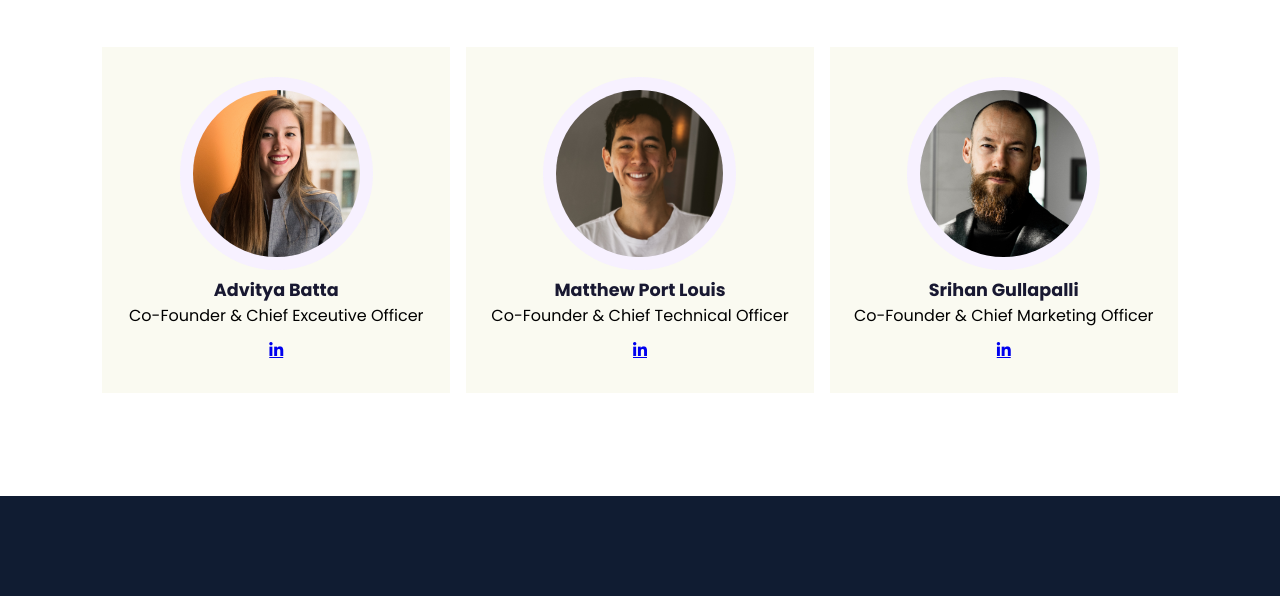
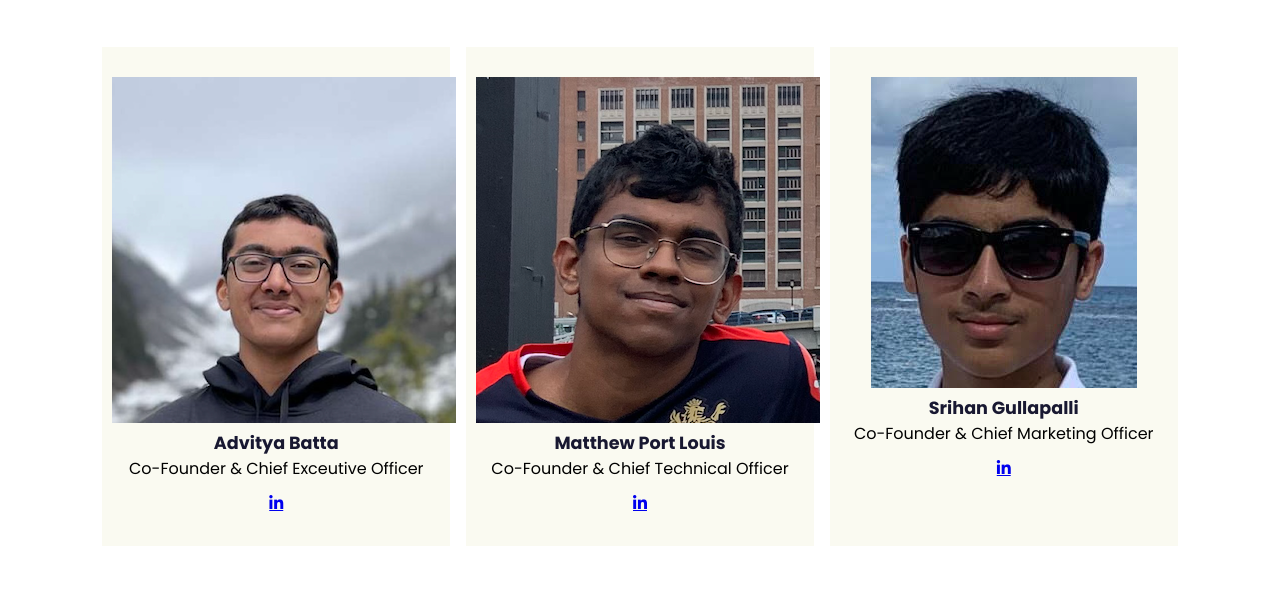
Before and after one commit to excelphysicsprep/Excel-Physics-Website, a plain HTML site: page index.html in a window 1280 px wide. Shown: the part 1301-1897 px from the top of the page. Drawn offline with nearby package versions, Linux system fonts and the light colour scheme.

Commit message:
updated images

```diff
--- a/index.html
+++ b/index.html
@@ -70,7 +70,7 @@
         <h1>The Founders</h1>
         <div class="expert-box">
             <div class="profile">
-                <img src="images/pro1.webp" alt="">
+                <img src="images/adu.png" alt="">
                 <h6>Advitya Batta</h6>
                 <p>Co-Founder & Chief Exceutive Officer</p>
                 <div class="pro-links">
@@ -79,7 +79,7 @@
             </div>
 
             <div class="profile">
-                <img src="images/pro2.webp" alt="">
+                <img src="images/mpl.png" alt="">
                 <h6>Matthew Port Louis</h6>
                 <p>Co-Founder & Chief Technical Officer</p>
                 <div class="pro-links">
@@ -88,7 +88,7 @@
             </div>
 
             <div class="profile">
-                <img src="images/pro3.webp" alt="">
+                <img src="images/sribot.png" alt="">
                 <h6>Srihan Gullapalli</h6>
                 <p>Co-Founder & Chief Marketing Officer</p>
                 <div class="pro-links">
```
Also changed, not shown: images/IMG-2152.JPG (added), images/adu.png (added), images/mpl.png (added), images/sri.png (added), images/sribot.png (added), 1 other file.
